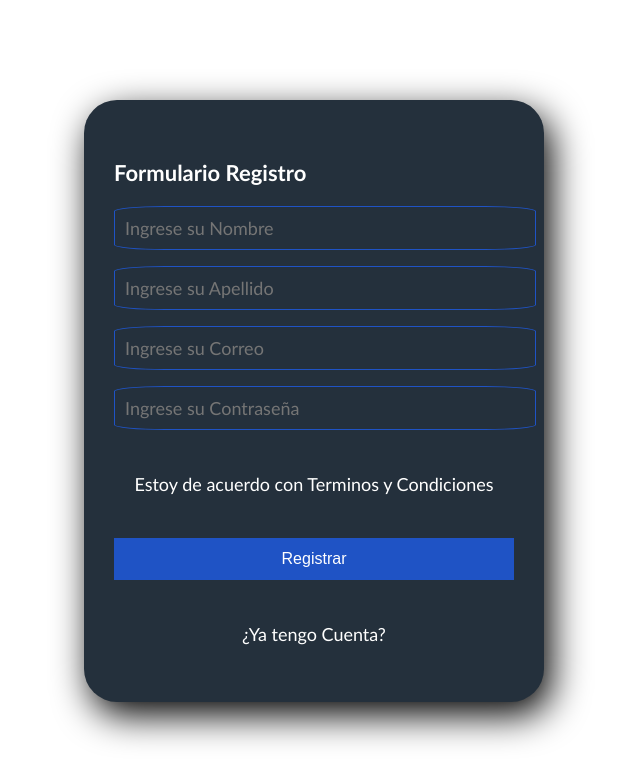
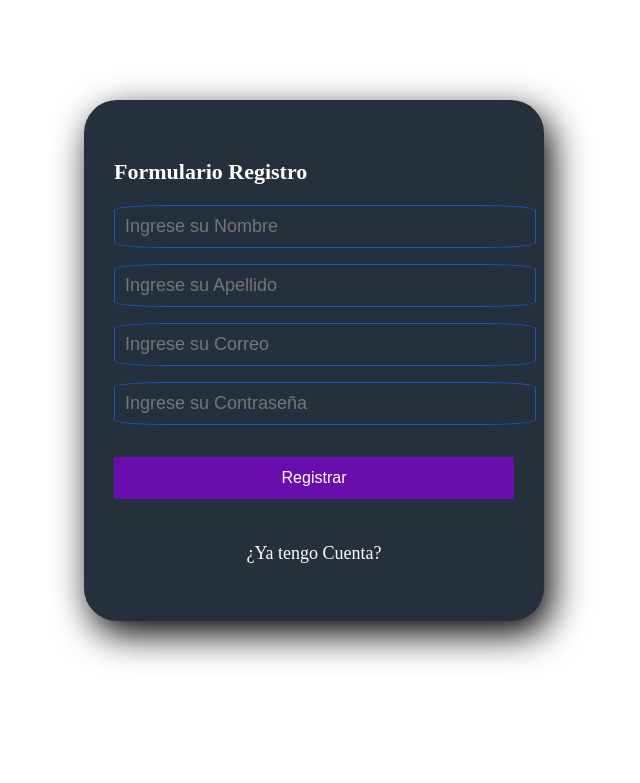
Before and after one commit to SamuelCb123/Quiz-Game, a PHP site: page /registro.php in a window 1280 px wide. Shown: the top 783 px of the page, without its empty margins (326-966 px from the left). Run offline with PHP 8.4, Linux system fonts and the light colour scheme.

Commit message:
diseño de formulario y inicio de sesion hechos

```diff
--- a/registro.php
+++ b/registro.php
@@ -13,7 +13,7 @@
     <input class="controls" type="text" name="apellidos" id="apellidos" placeholder="Ingrese su Apellido">
     <input class="controls" type="email" name="correo" id="correo" placeholder="Ingrese su Correo">
     <input class="controls" type="password" name="correo" id="correo" placeholder="Ingrese su Contraseña">
-    <p>Estoy de acuerdo con <a href="#">Terminos y Condiciones</a></p>
+
     <input class="botons" type="submit" value="Registrar">
     <p><a href="#">¿Ya tengo Cuenta?</a></p>
   </section>
--- a/style.css
+++ b/style.css
@@ -27,13 +27,13 @@
     margin: auto;
     margin-top: 100px;
     border-radius: 4px;
-    font-family: 'calibri';
     color: white;
     box-shadow: 7px 13px 37px #000;
     border-radius: 33px;
   }
 
   .form-register h4 {
+    margin-right: 123px;
     font-size: 22px;
     margin-bottom: 20px;
   }
@@ -45,9 +45,7 @@
     border-radius: 4px;
     margin-bottom: 16px;
     border: 1px solid #1f53c5;
-    font-family: 'calibri';
     font-size: 18px;
-    color: white;
     border-radius:12%;
   }
 
@@ -63,14 +61,11 @@
     text-decoration: none;
   }
 
-  .form-register a:hover {
-    color: white;
-    text-decoration: underline;
-  }
+
 
   .form-register .botons {
     width: 100%;
-    background: #1f53c5;
+    background: #6A0DAD;
     border: none;
     padding: 12px;
     color: white;
```
